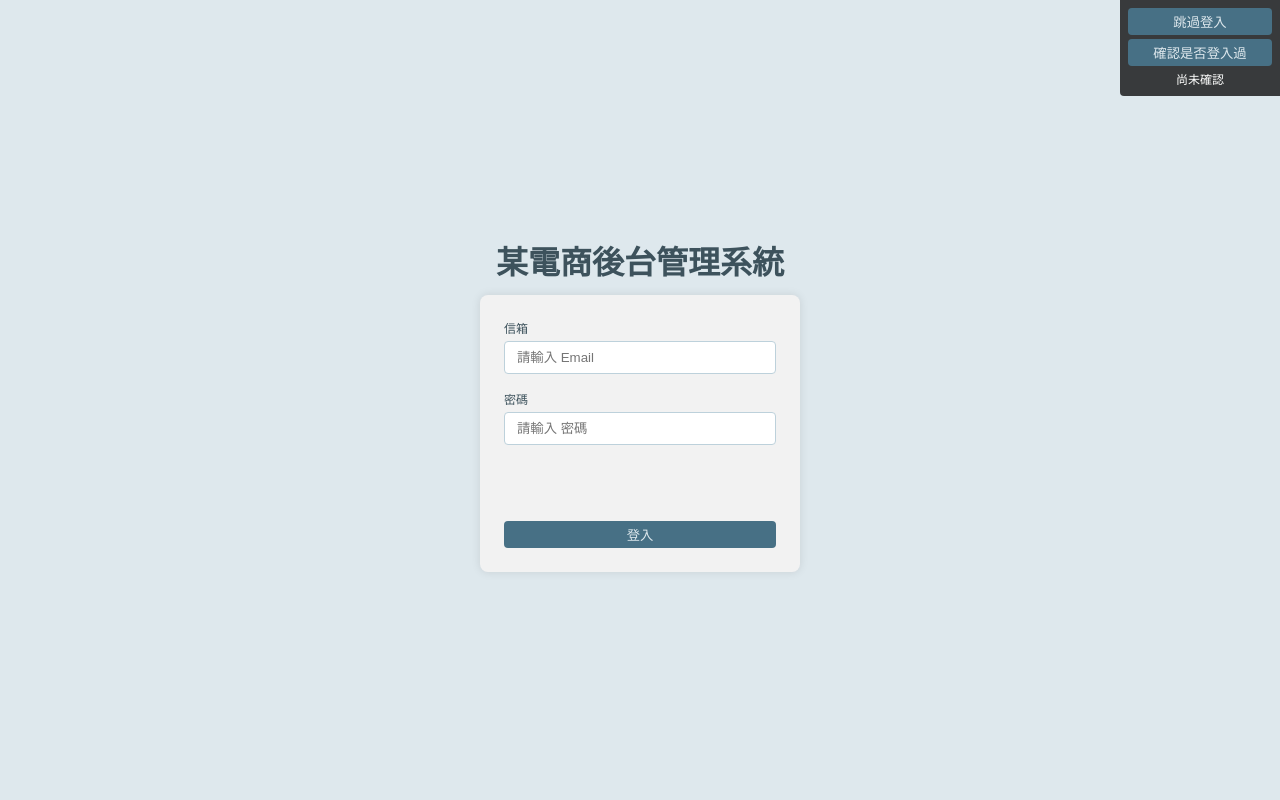
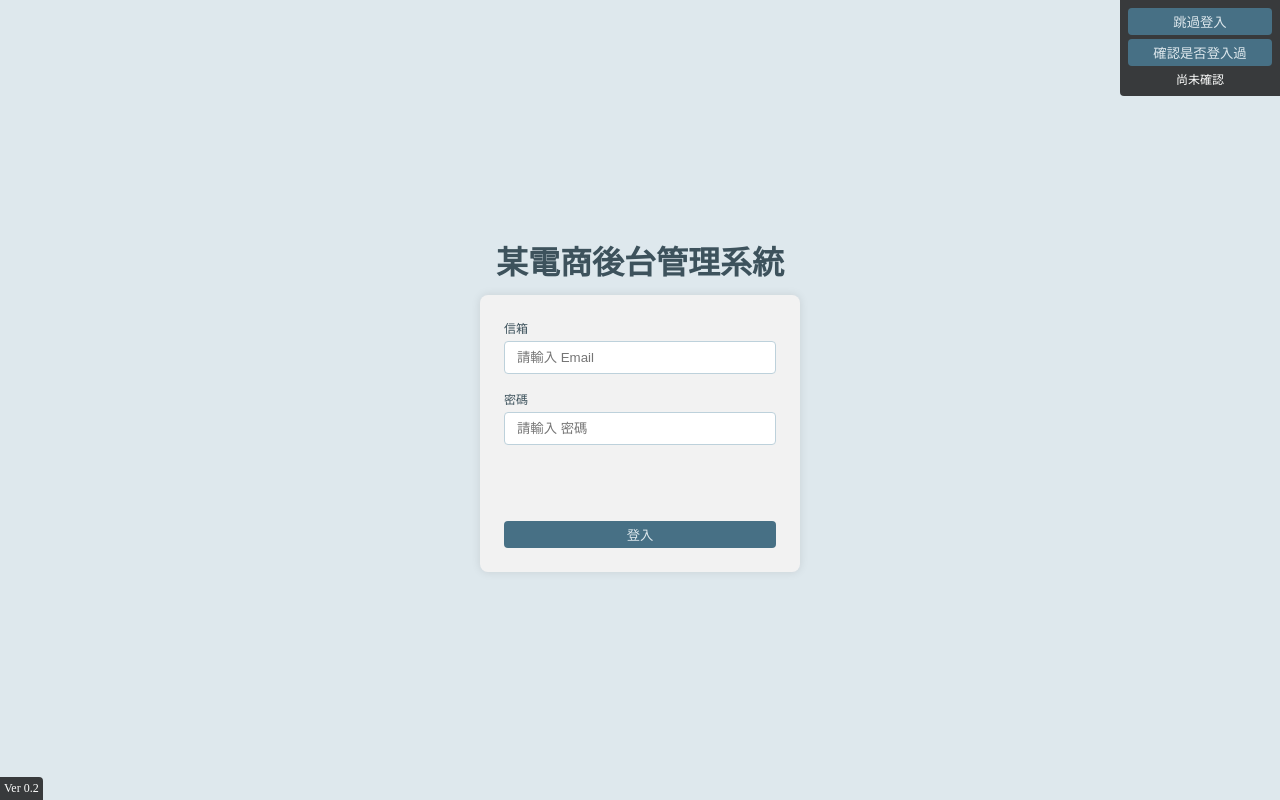
Before and after one commit to WenGlen/OnlineStore-Backend, a React (Vite) app: page / in a window 1280 px wide. Built offline with nearby package versions, Linux system fonts and the light colour scheme.

Commit message:
加上版本號

```diff
--- a/package.json
+++ b/package.json
@@ -8,7 +8,7 @@
     "build": "vite build",
     "lint": "eslint .",
     "preview": "vite preview",
-    "deploy": "gh-pages -d dist"
+    "deploy": "echo '' > dist/.nojekyll && gh-pages -d dist --no-history --dotfiles"
   },
   "dependencies": {
     "axios": "^1.13.2",
--- a/src/App.jsx
+++ b/src/App.jsx
@@ -17,7 +17,6 @@ function App(){
 
     // ====== 登入狀態 ======
     const [isLogIn, setIsLogIn] = useState(false)
-
     const [isCheckLogin, setIsCheckLogin] = useState("尚未確認");
 
 
@@ -45,6 +44,15 @@ function App(){
         <div className="page-container">
             <h1>某電商後台管理系統</h1>
 
+
+
+            {isLogIn ?(
+                <BackendManagement url={url} path={path}/>
+            ):(
+                <Login url={url} path={path} setIsLogIn={setIsLogIn} />
+            )}
+
+
             <div className="debug">
                 <button type="button" onClick={() => (setIsLogIn(!isLogIn))}>
                     {isLogIn ? "登出" : "跳過登入"}
@@ -53,11 +61,7 @@ function App(){
                 <p>{isCheckLogin }</p>
             </div>
 
-            {isLogIn ?(
-                <BackendManagement url={url} path={path}/>
-            ):(
-                <Login url={url} path={path} setIsLogIn={setIsLogIn} />
-            )}
+            <div className="ver">  Ver 0.2 </div>
 
         </div>
     );
--- a/src/styles/index.scss
+++ b/src/styles/index.scss
@@ -25,6 +25,20 @@
     p{
         margin: 0;
     }
+}
+
+.ver {
+    position: fixed;
+    bottom: 0;
+    left: 0;
+    padding: 4px;
+    text-align: center;
+    background-color: rgba(0, 0, 0, 0.75);
+    color: white;
+    border-radius: 0 4px 0 0 ;
+    z-index: 100;
+
+    font-size: 0.75rem;
 }
 
 /* ====== 基本設定 ======*/
```
